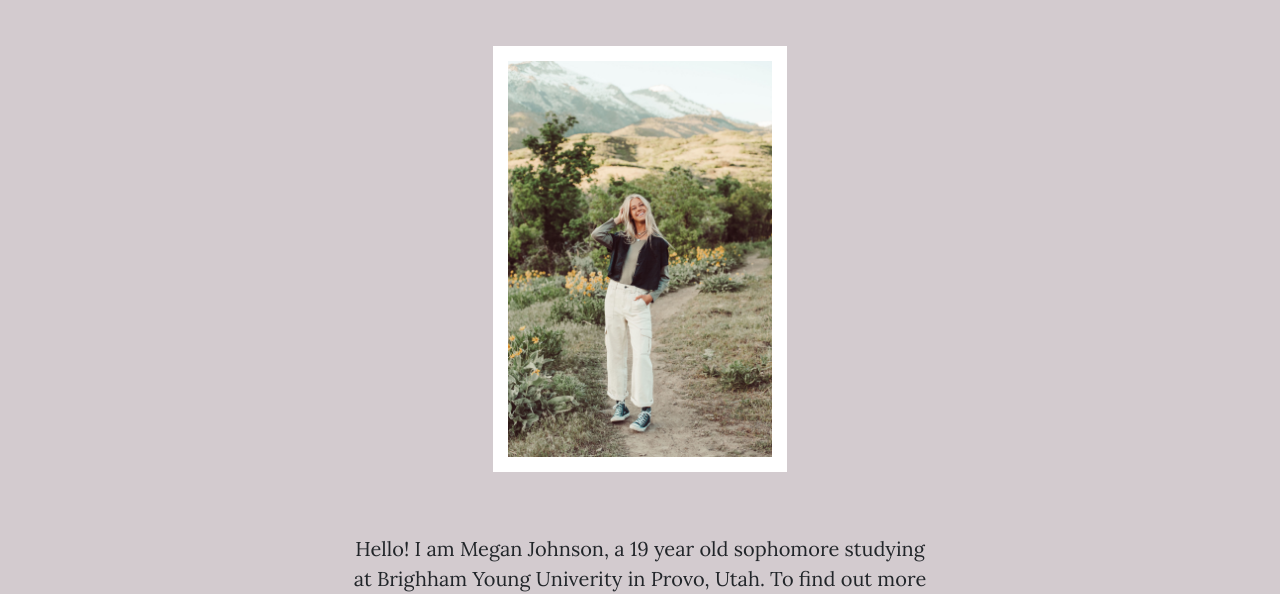
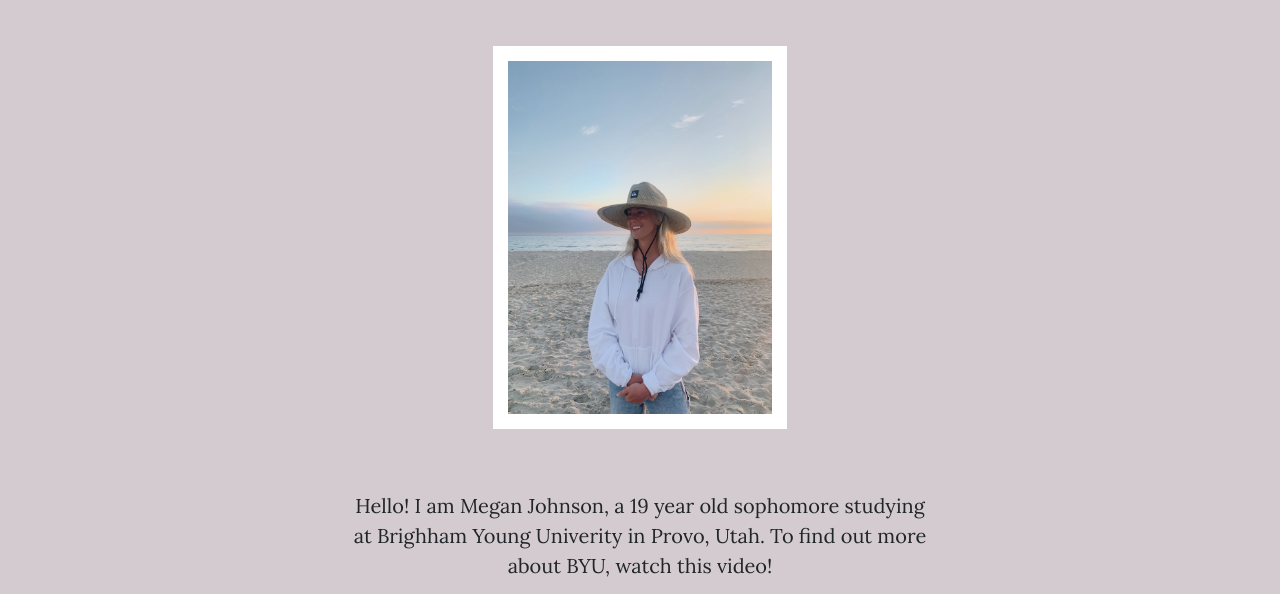
Before and after one commit to meganlucille/IS201, a plain HTML site: page index.html in a window 1280 px wide. Shown: the part 662-1256 px from the top of the page. Drawn offline with nearby package versions, Linux system fonts and the light colour scheme.

Commit message:
Add files via upload

```diff
--- a/index.html
+++ b/index.html
@@ -54,7 +54,7 @@
                 <div class="col-md-10 col-lg-8 col-xl-7">
                     <!-- Post preview-->
                     <div class="post-preview">
-                        <img class="center imgborder" width="450" alt="Picture of Me" src=images/IMG_0530.jpg><br>
+                        <img class="center imgborder" width="450" alt="Picture of Me" src=images/84574D15-E454-4EEF-8A51-AC85BFFF47E0_1_105_c.jpeg><br>
                         <p style="text-align: center;"> Hello! I am Megan Johnson, a 19 year old sophomore studying at Brighham Young Univerity in Provo, Utah. To find out more about BYU, watch this video!</p>
                         <iframe width="600" height="315"
                         src="https://www.youtube.com/embed/PWcW3SG2PJk">
```
Also changed, not shown: images/84574D15-E454-4EEF-8A51-AC85BFFF47E0_1_105_c.jpeg (added).
